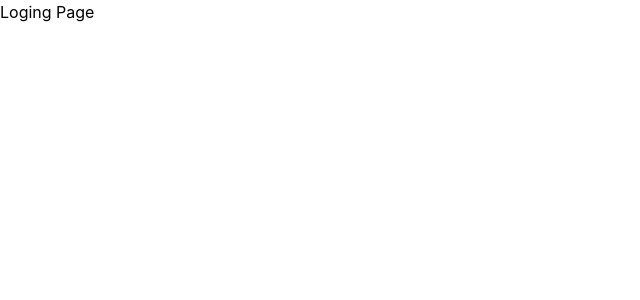
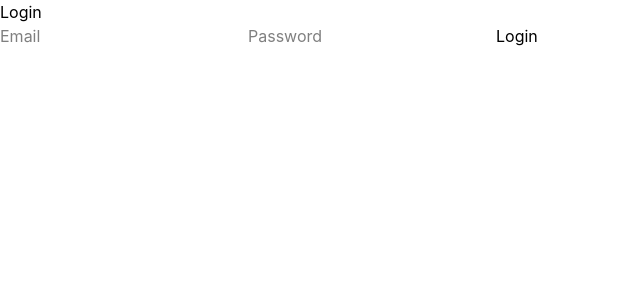
Before and after one commit to baraazaka/portfolio, a React app: page /Login in a window 1280 px wide. Shown: the top 300 px of the page, without its empty margins (0-640 px from the left). Built offline with nearby package versions, Linux system fonts and the light colour scheme; the HTML template or start-up script is replaced by a standard one.

Commit message:
add login form

```diff
--- a/src/pages/Login.jsx
+++ b/src/pages/Login.jsx
@@ -1,6 +1,41 @@
+import { useState } from "react";
+import { use } from "react";
+import api from "../services/api";
+import { useNavigate } from "react-router-dom";
+
 function Login(){
+const [email,setEmail]=useState("");
+const [password,setPassword]=useState("");
+const[error,setError]=useState("");
+    const navigate=useNavigate();
+
+async function handleLogin(e) {
+        e.preventDefault();
+        try{
+            const response=await api.post("/auth/Login",{email,password});
+            console.log(response.data);
+            navigate("/Home")
+
+        }catch(error){
+            console.log(error);
+            if(error.response){
+                setError(error.response.data.error);
+            }else{
+                setError("Login Failed");
+            }
+        }
+
+
+}
+
     return(
-       <h1>Loging Page</h1>
-    );
+
+        <form onSubmit={handleLogin}>
+            <h1>Login</h1>
+            <input type="email" placeholder="Email" value={email} onChange={(e)=>setEmail(e.target.value)} />
+            <input type="password" placeholder="Password" value={password} onChange={(e)=>setPassword(e.target.value)} />
+            <button type="submit"> Login</button>
+        </form>
+        );
 }
 export default Login;
```
